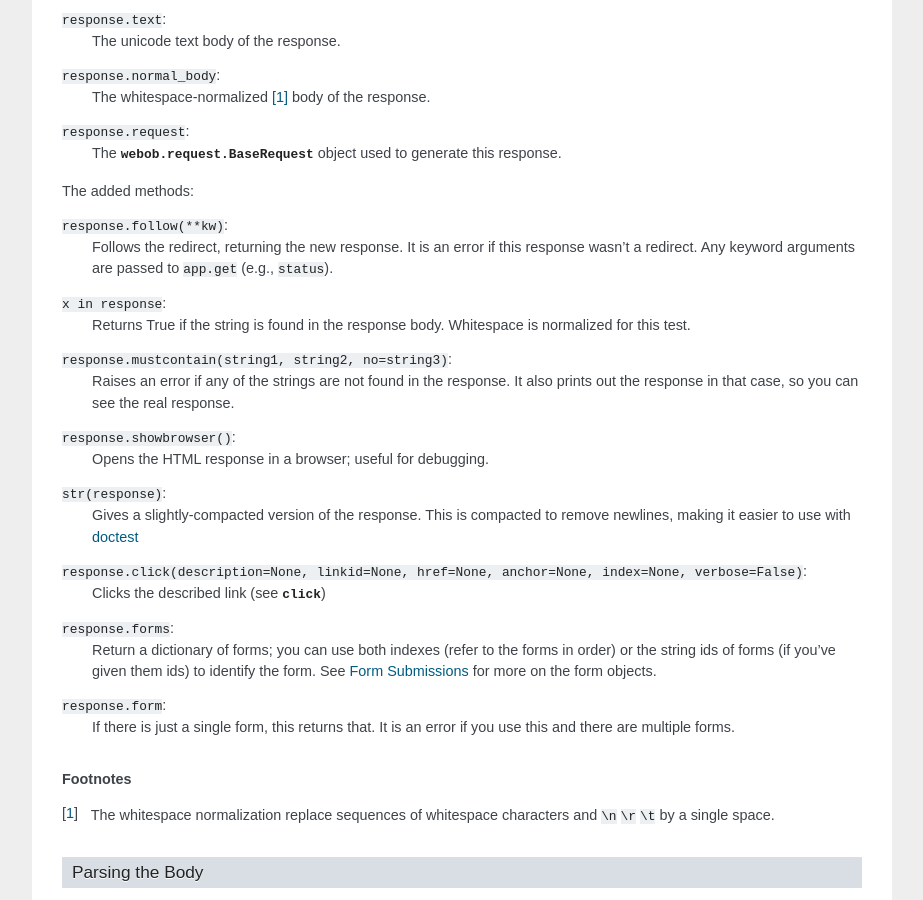
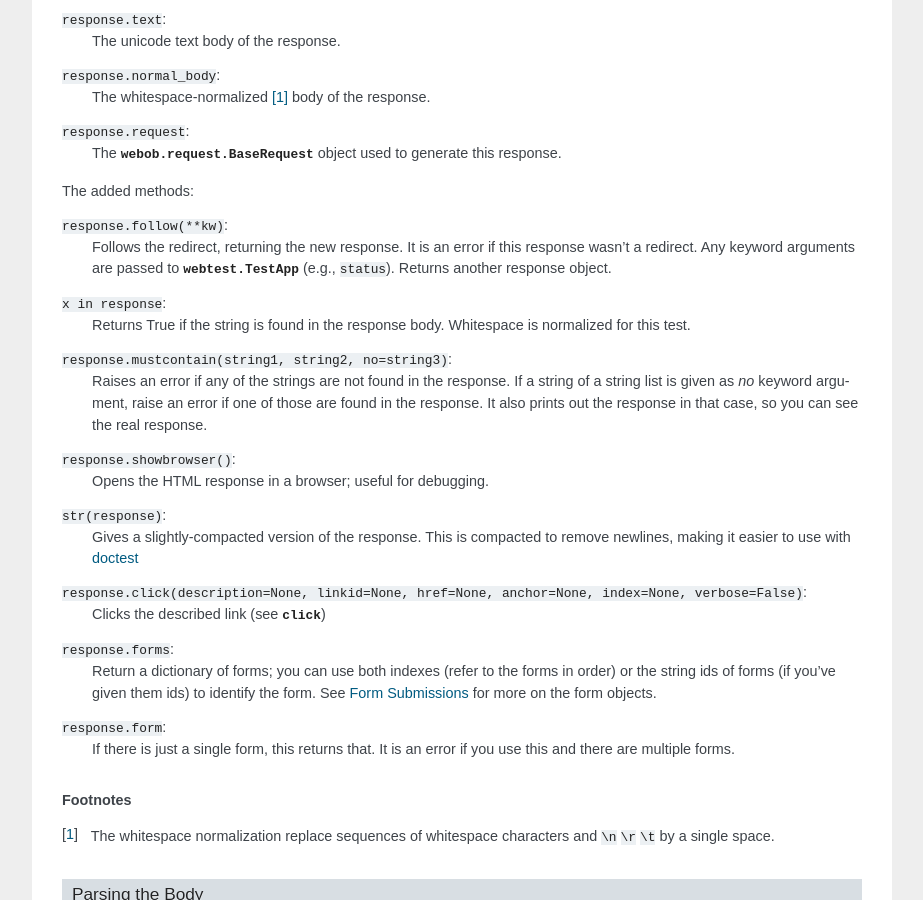
Before and after one commit to Pylons/webtest, a Sphinx documentation site: the page built from docs/webtest.txt, in a window 1280 px wide and 900 px high, scrolled down 2537 px. Shown: the whole window, without its empty margins (198-1121 px from the left). Built offline with Sphinx 7.4.7, drawn with Linux system fonts in a browser that asks for light colours.

Commit message:
Reviewed documentation for `TestResponse`.

```diff
--- a/docs/webtest.txt
+++ b/docs/webtest.txt
@@ -155,7 +155,8 @@ The added methods:
 ``response.follow(**kw)``:
     Follows the redirect, returning the new response.  It is an error
     if this response wasn't a redirect.  Any keyword arguments are
-    passed to ``app.get`` (e.g., ``status``).
+    passed to :class:`webtest.TestApp` (e.g., ``status``).  Returns
+    another response object.
 
 ``x in response``:
     Returns True if the string is found in the response body.
@@ -163,8 +164,10 @@ The added methods:
 
 ``response.mustcontain(string1, string2, no=string3)``:
     Raises an error if any of the strings are not found in the
-    response.  It also prints out the response in that case, so
-    you can see the real response.
+    response.  If a string of a string list is given as `no` keyword
+    argument, raise an error if one of those are found in the
+    response.  It also prints out the response in that case, so you
+    can see the real response.
 
 ``response.showbrowser()``:
     Opens the HTML response in a browser; useful for debugging.
```
Also changed, not shown: 2 other files.
